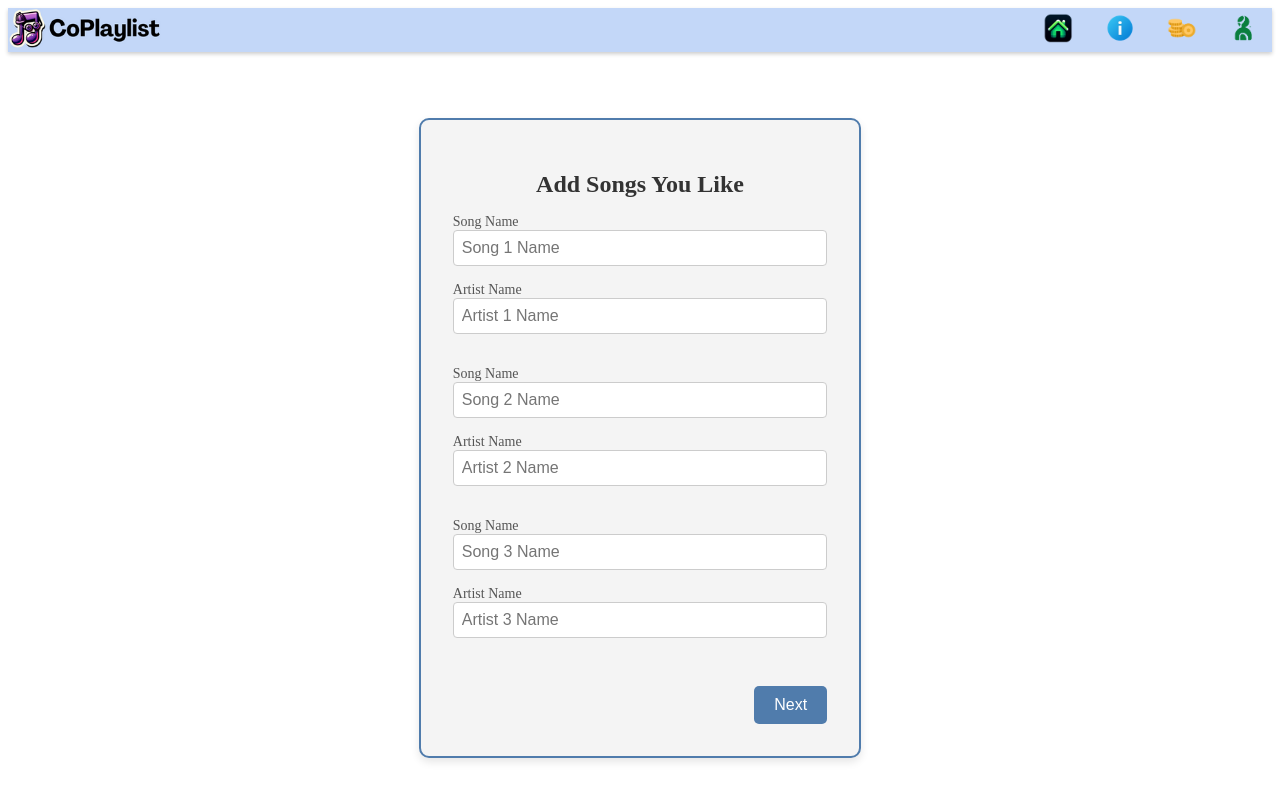
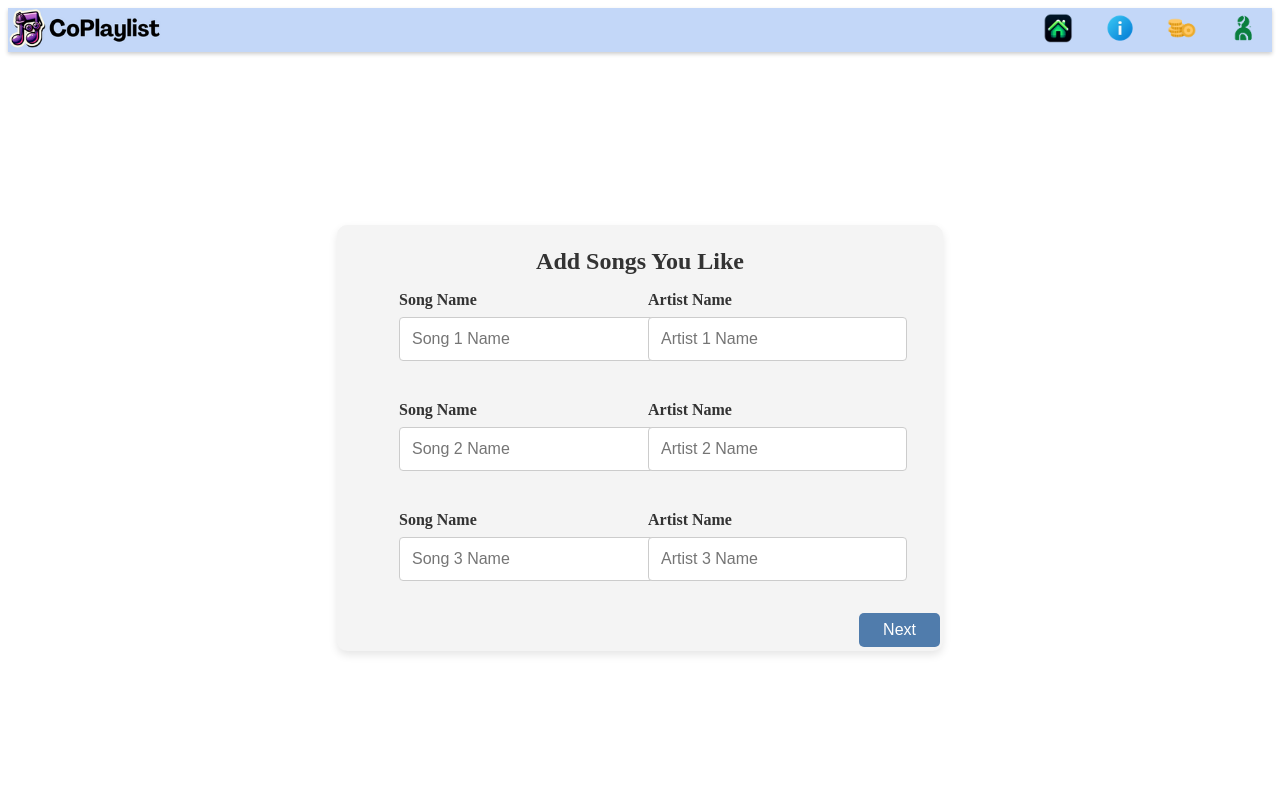
Before and after one commit to WuTangLan1/coplaylist, a Vue app: page /songs in a window 1280 px wide. Built offline with nearby package versions, Linux system fonts and the light colour scheme; no server answers.

Commit message:
added store and validation

```diff
--- a/src/components/inputsDir/songsContainer.vue
+++ b/src/components/inputsDir/songsContainer.vue
@@ -1,31 +1,23 @@
 <!-- src\components\inputsDir\songsContainer.vue -->
-<template>
-  <div class="songs-container">
-    <h2>Add Songs You Like</h2>
-    <div v-for="(song, index) in selectedSongs" :key="`song-${index}`" class="input-group">
-      <label for="song-name-{{ index }}">Song Name</label>
-      <input
-        type="text"
-        :id="`song-name-${index}`"
-        :placeholder="`Song ${index + 1} Name`"
-        v-model="song.name"
-        class="input-field"
-      />
-      <label for="artist-name-{{ index }}">Artist Name</label>
-      <input
-        type="text"
-        :id="`artist-name-${index}`"
-        :placeholder="`Artist ${index + 1} Name`"
-        v-model="song.artist"
-        class="input-field"
-      />
-    </div>
-    <button class="next-btn" @click="goToNext">Next</button>
-  </div>
-</template>
+<script>
+import { usePromptStore } from '@/stores/usePromptStore';
+export default {
+  setup() {
+    const promptStore = usePromptStore();
 
-<script>
-export default {
+    const handleNext = () => {
+      if (!promptStore.validateAll()) {
+        alert('Please fill in all fields correctly.');
+        return;
+      }
+      // Proceed with the next step in your app
+    };
+
+    return {
+      // your component data and methods
+      handleNext
+    };
+  },
   data() {
     return {
       selectedSongs: [
@@ -43,25 +35,68 @@ export default {
 };
 </script>
 
+<template>
+  <div class="songs-container">
+    <h2>Add Songs You Like</h2>
+    <form @submit.prevent="goToNext">
+      <div class="inputs-wrapper">
+        <div v-for="(song, index) in selectedSongs" :key="`song-${index}`" class="input-group">
+          <div class="input-column">
+            <label :for="`song-name-${index}`" class="input-label">Song Name</label>
+            <input
+              type="text"
+              :id="`song-name-${index}`"
+              :placeholder="`Song ${index + 1} Name`"
+              v-model="song.name"
+              class="input-field"
+            />
+          </div>
+          <div class="input-column">
+            <label :for="`artist-name-${index}`" class="input-label">Artist Name</label>
+            <input
+              type="text"
+              :id="`artist-name-${index}`"
+              :placeholder="`Artist ${index + 1} Name`"
+              v-model="song.artist"
+              class="input-field"
+            />
+          </div>
+        </div>
+      </div>
+    </form>
+    <div class="button-container">
+        <button class="next-btn" @click="goToNext">Next</button>
+      </div>
+  </div>
+</template>
+
 <style scoped>
 .songs-container {
   display: flex;
   flex-direction: column;
   align-items: center;
-  padding: 2rem;
+  padding: 0.2rem;
   background: #F4F4F4;
   border-radius: 10px;
   box-shadow: 0 4px 8px rgba(0, 0, 0, 0.1);
   max-width: 600px;
-  width: 70%;
+  width: 90%;
   margin: auto;
-  border: 2px solid #507cac;
 }
 
-.input-group label {
-  font-size: 14px;
-  color: #555;
+form {
+  display: flex;
+  flex-direction: column;
+  align-items: center;
 }
+
+.inputs-wrapper {
+  width: 100%;
+  display: flex;
+  flex-direction: column;
+  align-items: center;
+}
+
 .input-group {
   display: flex;
   flex-direction: column;
@@ -69,17 +104,53 @@ export default {
   margin-bottom: 1rem;
 }
 
+.input-column {
+  width: 100%; /* Full width by default */
+  padding: 0.5rem;
+}
+
+@media (min-width: 550px) {
+  .input-group {
+    flex-direction: row;
+    justify-content: space-between;
+  }
+
+  .input-column {
+    width: 48%; /* Adjusted width for two columns */
+  }
+}
+
+.input-label {
+  display: block;
+  margin-bottom: 0.5rem;
+  font-weight: bold;
+  color: #333;
+}
+
 .input-field {
-  padding: 0.5rem;
+  width: 100%;
+  padding: 0.75rem;
   border: 1px solid #ccc;
   border-radius: 4px;
   background-color: white;
-  margin-bottom: 1rem;
-  font-size: clamp(12px, 2.5vw, 16px);
+  margin-bottom: 0.5rem;
+  font-size: 1rem;
+  transition: border-color 0.2s ease-in-out;
+}
+
+.input-field:focus {
+  border-color: #507cac;
+  outline: none;
+}
+
+.button-container {
+  width: 100%;
+  display: flex;
+  justify-content: flex-end;
 }
 
 .next-btn {
-  padding: 10px 20px;
+  padding: 0.5rem 1.5rem;
   background-color: #507cac;
   color: white;
   border: none;
@@ -87,30 +158,24 @@ export default {
   border-radius: 5px;
   font-size: 16px;
   transition: background-color 0.3s ease;
-  align-self: flex-end;
-  margin-top: 1rem;
+  margin-top: auto;
 }
 
-.next-btn:hover {
+.next-btn:hover, .next-btn:focus {
   background-color: #345f8d;
 }
 
 h2 {
   color: #333;
-  margin-bottom: 1rem;
-  font-size: clamp(18px, 5vw, 24px);
+  margin-bottom: 0.5rem;
+  text-align: center;
+  font-size: 24px;
 }
 
-@media (max-width: 1000px) {
+@media (max-width: 550px) {
   .songs-container {
-    max-width: 60%;
+    padding: 0.5rem;
+    width: 100%;
   }
 }
-
-@media (min-width: 1000px) {
-  .songs-container {
-    max-width: 30%;
-  }
-}
-
 </style>
--- a/src/components/inputsDir/toneContainer.vue
+++ b/src/components/inputsDir/toneContainer.vue
@@ -1,7 +1,24 @@
 <!-- src\components\inputsDir\toneContainer.vue -->
 
 <script>
+import { usePromptStore } from '@/stores/usePromptStore';
 export default {
+  setup() {
+    const promptStore = usePromptStore();
+
+    const handleNext = () => {
+      if (!promptStore.validateAll()) {
+        alert('Please fill in all fields correctly.');
+        return;
+      }
+      // Proceed with the next step in your app
+    };
+
+    return {
+      // your component data and methods
+      handleNext
+    };
+  },
   data() {
     return {
       newGenre: '',
--- a/src/components/inputsDir/vibeContainer.vue
+++ b/src/components/inputsDir/vibeContainer.vue
@@ -1,6 +1,23 @@
 <!-- src\components\inputsDir\vibeContainer.vue -->
 <script>
+import { usePromptStore } from '@/stores/usePromptStore';
 export default {
+  setup() {
+    const promptStore = usePromptStore();
+
+    const handleNext = () => {
+      if (!promptStore.validateAll()) {
+        alert('Please fill in all fields correctly.');
+        return;
+      }
+      // Proceed with the next step in your app
+    };
+
+    return {
+      // your component data and methods
+      handleNext
+    };
+  },
   data() {
     return {
       selectedMood: '',
--- /dev/null
+++ b/src/stores/usePromptStore.js
@@ -0,0 +1,62 @@
+// src/stores/usePromptStore.js
+import { defineStore } from 'pinia';
+
+export const usePromptStore = defineStore('prompt', {
+  state: () => ({
+    vibes: {
+      selectedMood: '',
+      selectedActivity: '',
+      selectedFamiliarity: '',
+      selectedSetting: '',
+    },
+    tones: {
+      selectedGenres: [],
+      selectedEra: [],
+    },
+    songs: [
+      { name: '', artist: '' },
+      { name: '', artist: '' },
+      { name: '', artist: '' }
+    ]
+  }),
+  actions: {
+    // Vibe actions
+    updateVibeSelection(type, value) {
+      this.vibes[type] = value;
+    },
+    validateVibes() {
+      // Here you can implement the validation logic for vibes
+      // For simplicity, checking if all fields are filled
+      const vibeValues = Object.values(this.vibes);
+      return vibeValues.every(value => value.trim() !== '');
+    },
+
+    // Tone actions
+    toggleGenreSelection(genre) {
+      const index = this.tones.selectedGenres.indexOf(genre);
+      if (index !== -1) {
+        this.tones.selectedGenres.splice(index, 1);
+      } else {
+        this.tones.selectedGenres.push(genre);
+      }
+    },
+    validateTones() {
+      // Validate that at least one genre and one era are selected
+      return this.tones.selectedGenres.length > 0 && this.tones.selectedEra.length > 0;
+    },
+
+    // Songs actions
+    updateSong(index, field, value) {
+      this.songs[index][field] = value;
+    },
+    validateSongs() {
+      // Validate that each song has a name and artist
+      return this.songs.every(song => song.name.trim() !== '' && song.artist.trim() !== '');
+    },
+
+    // General validation method
+    validateAll() {
+      return this.validateVibes() && this.validateTones() && this.validateSongs();
+    }
+  }
+});
```
Also changed, not shown: src/stores/useInfoStore.js (deleted).
